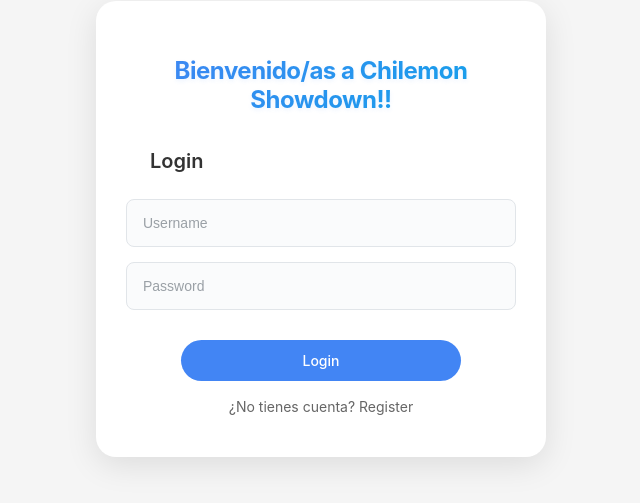
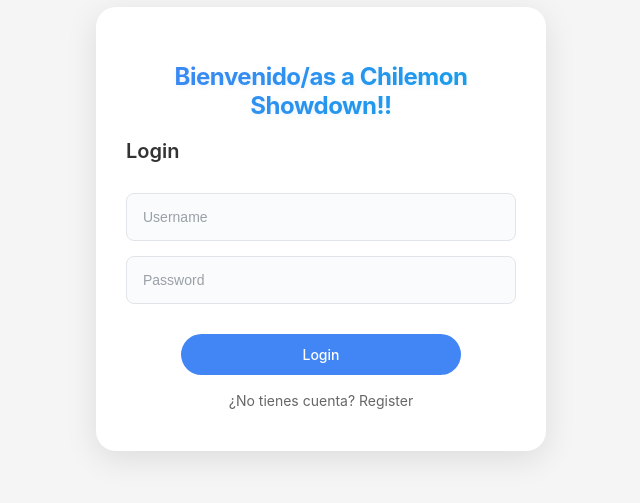
Before and after one commit to Pepereiram/chile-showdown, a React (Vite) app in the folder chilemon-showdown/frontend/: page / in a window 1280 px wide. Shown: the part 171-674 px from the top of the page, without its empty margins (319-959 px from the left). Built offline with nearby package versions, Linux system fonts and the light colour scheme.

Commit message:
FIX: Login text

```diff
--- a/chilemon-showdown/frontend/src/components/loginRegister/LoginRegister.css
+++ b/chilemon-showdown/frontend/src/components/loginRegister/LoginRegister.css
@@ -18,8 +18,9 @@ body {
   text-align: center;
 }
 
-.header {
+.header-login {
   margin-bottom: 30px;
+  text-align: left;
 }
 
 .text {
--- a/chilemon-showdown/frontend/src/components/loginRegister/LoginRegister.tsx
+++ b/chilemon-showdown/frontend/src/components/loginRegister/LoginRegister.tsx
@@ -60,7 +60,7 @@ const LoginRegister: React.FC = ({}) => {
     <h1 className="title">
       Bienvenido/as a Chilemon Showdown!!
     </h1>
-      <div className="header">
+      <div className="header-login">
         <div className="text">{login}</div>
         <div className="underline"></div>
       </div>
```
